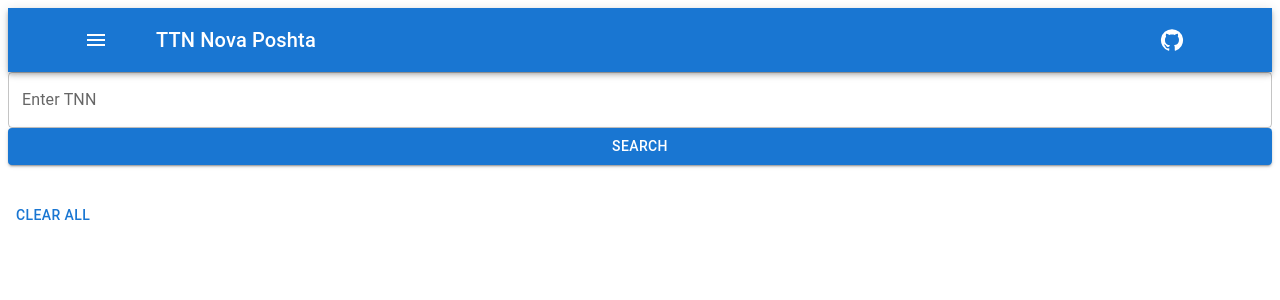
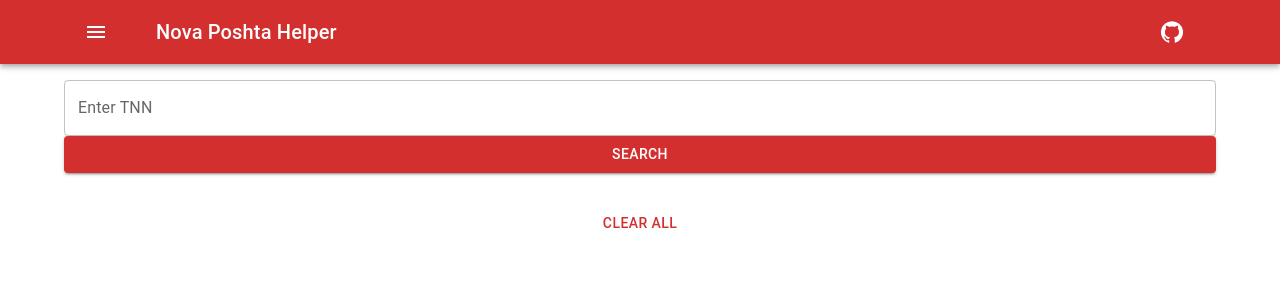
Before and after one commit to smerch88/nova_poshta, a React (Create React App) app: page /nova-poshta/ in a window 1280 px wide. Shown: the top 300 px of the page. Built offline with nearby package versions, Linux system fonts and the light colour scheme.

Commit message:
feat: theme and cards

```diff
--- a/public/index.html
+++ b/public/index.html
@@ -5,10 +5,7 @@
     <link rel="icon" href="%PUBLIC_URL%/favicon.ico" />
     <meta name="viewport" content="width=device-width, initial-scale=1" />
     <meta name="theme-color" content="#000000" />
-    <meta
-      name="description"
-      content="Web site created using create-react-app"
-    />
+    <meta name="description" content="Nova Poshta Helper" />
     <link rel="apple-touch-icon" href="%PUBLIC_URL%/logo192.png" />
     <!--
       manifest.json provides metadata used when your web app is installed on a
@@ -24,7 +21,7 @@
       work correctly both with client-side routing and a non-root public URL.
       Learn how to configure a non-root public URL by running `npm run build`.
     -->
-    <title>React App</title>
+    <title>Nova Poshta Helper</title>
 
     <!-- Start Single Page Apps for GitHub Pages -->
     <script type="text/javascript">
--- a/src/components/App.jsx
+++ b/src/components/App.jsx
@@ -1,7 +1,12 @@
 import { lazy } from 'react';
+
 import { Route, Routes } from 'react-router-dom';
 
 import { Layout } from './Layout';
+
+import { theme } from 'styles/theme';
+
+import { CssBaseline, ThemeProvider } from '@mui/material';
 
 const DepartmentsPage = lazy(() => import('../pages/Departments/Departments'));
 const TnnPage = lazy(() => import('../pages/Tnn/Tnn'));
@@ -9,12 +14,15 @@
 export const App = () => {
   return (
     <>
+      <ThemeProvider theme={theme}>
+        <CssBaseline />
         <Routes>
           <Route path="/" element={<Layout />}>
             <Route index element={<TnnPage />} />
             <Route path="departments" element={<DepartmentsPage />} />
           </Route>
         </Routes>
+      </ThemeProvider>
     </>
   );
 };
--- a/src/components/Header.jsx
+++ b/src/components/Header.jsx
@@ -64,7 +64,7 @@
               component="div"
               sx={{ flexGrow: 1, marginLeft: '40px' }}
             >
-              TTN Nova Poshta
+              Nova Poshta Helper
             </Typography>
             <IconButton
               edge="start"
--- a/src/components/Pagination.jsx
+++ b/src/components/Pagination.jsx
@@ -1,9 +1,10 @@
-import { Button, Typography } from '@mui/material';
+import { Box, Button, Typography } from '@mui/material';
 
 import { useEffect, useState } from 'react';
 
-import { useDispatch } from 'react-redux';
+import { useDispatch, useSelector } from 'react-redux';
 
+import { getIsLoading } from 'redux/departments/departments-selectors';
 import { setPageNumber } from 'redux/departments/departments-slice';
 
 export const Pagination = () => {
@@ -18,7 +19,7 @@
     setPage(page + 1);
   };
 
-  console.log(page);
+  const isLoading = useSelector(getIsLoading);
 
   useEffect(() => {
     dispatch(setPageNumber(page));
@@ -27,13 +28,23 @@
 
   return (
     <>
-      <Button onClick={onClickPrevHandler} disabled={page < 2 ? true : false}>
-        Prev Page
-      </Button>
-      <Typography component="span" mr={1} ml={1}>
-        {page}
-      </Typography>
-      <Button onClick={onClickNexthandler}>Next Page</Button>
+      <Box sx={{ display: 'flex', justifyContent: 'center' }}>
+        <Button
+          onClick={onClickPrevHandler}
+          disabled={page < 2 || isLoading ? true : false}
+        >
+          Prev Page
+        </Button>
+        <Typography variant="h5" component="span" mr={1} ml={1}>
+          {page}
+        </Typography>
+        <Button
+          onClick={onClickNexthandler}
+          disabled={isLoading ? true : false}
+        >
+          Next Page
+        </Button>
+      </Box>
     </>
   );
 };
--- a/src/components/TnnList.jsx
+++ b/src/components/TnnList.jsx
@@ -1,7 +1,23 @@
-import { Button, Divider, List, ListItem, Typography } from '@mui/material';
+import {
+  Button,
+  Card,
+  CardActionArea,
+  CardActions,
+  CardContent,
+  Divider,
+  Grid,
+  List,
+  ListItem,
+  Typography,
+} from '@mui/material';
 import { useDispatch, useSelector } from 'react-redux';
 
-import { getTnn, getError, getTnnList } from 'redux/tnn/tnn-selectors';
+import {
+  getTnn,
+  getError,
+  getTnnList,
+  getIsLoading,
+} from 'redux/tnn/tnn-selectors';
 import {
   deleteAllSavedTnn,
   deleteQueryTnn,
@@ -11,6 +27,7 @@
 export const TnnList = () => {
   const tnnData = useSelector(getTnn);
   const tnnListData = useSelector(getTnnList);
+  const isLoading = useSelector(getIsLoading);
 
   const error = useSelector(getError);
   const dispatch = useDispatch();
@@ -30,42 +47,75 @@
 
   return (
     <>
+      {isLoading && `isLoading`}
       {error && `Something went wrong: ${error}`}
       {errors && errors[0]}
       <List>
         {!error &&
           data &&
           data.map(document => (
-            <ListItem key={document.Number}>
-              <Typography component="div" sx={{ width: '100%' }}>
-                Статус доставки: {document.Status}
-              </Typography>
+            <ListItem
+              key={document.Number}
+              sx={{
+                width: '100%',
+                height: { xs: 340, sm: 220, md: 152, lg: 160, xl: 160 },
+              }}
+            >
+              <Card sx={{ width: '100%' }}>
+                <CardContent>
+                  <Typography>Статус доставки: {document.Status}</Typography>
                   <Divider />
-              <Typography component="div" sx={{ width: '100%' }}>
+                  <Typography>
                     Відправлено: {document.WarehouseSender}
                   </Typography>
                   <Divider />
-              <Typography component="div" sx={{ width: '100%' }}>
+                  <Typography>
                     Отримано: {document.WarehouseRecipient}
                   </Typography>
+                </CardContent>
+              </Card>
             </ListItem>
           ))}
       </List>
-
       <List>
+        <Grid container spacing={2}>
           {tnnListData &&
             tnnListData.map(tnn => (
-            <ListItem key={tnn} data-tnn={tnn}>
-              <Typography data-tnn={tnn} onClick={onTnnListClickHandler}>
+              <Grid item xs={12} sm={6} md={4} key={tnn} data-tnn={tnn}>
+                <ListItem sx={{ minWidth: 275 }}>
+                  <Card sx={{ width: '100%' }}>
+                    <CardActionArea>
+                      <CardContent
+                        onClick={onTnnListClickHandler}
+                        data-tnn={tnn}
+                      >
+                        <Typography
+                          onClick={onTnnListClickHandler}
+                          sx={{ textAlign: 'center' }}
+                          data-tnn={tnn}
+                        >
                           {tnn}
                         </Typography>
-              <Button data-tnn={tnn} onClick={onTnnDeleteClickHandler}>
+                      </CardContent>
+                    </CardActionArea>
+                    <CardActions>
+                      <Button
+                        fullWidth
+                        data-tnn={tnn}
+                        onClick={onTnnDeleteClickHandler}
+                      >
                         delete
                       </Button>
+                    </CardActions>
+                  </Card>
                 </ListItem>
+              </Grid>
             ))}
+        </Grid>
       </List>
-      <Button onClick={onAllTnnDeleteClickHandler}>clear all</Button>
+      <Button onClick={onAllTnnDeleteClickHandler} fullWidth>
+        clear all
+      </Button>
     </>
   );
 };
--- a/src/components/TnnSearchForm.jsx
+++ b/src/components/TnnSearchForm.jsx
@@ -66,6 +66,7 @@
       <Box
         component="form"
         onSubmit={formik.handleSubmit}
+        mt={2}
         sx={{
           gap: 1,
         }}
--- a/src/pages/Departments/Departments.jsx
+++ b/src/pages/Departments/Departments.jsx
@@ -1,3 +1,5 @@
+import { Container } from '@mui/material';
+
 import { DepartmentsList } from 'components/DepartmentsList';
 import { DepartmentsSearchForm } from 'components/DepartmentsSearchForm';
 import { Pagination } from 'components/Pagination';
@@ -5,9 +7,11 @@
 const Departments = () => {
   return (
     <>
-      <DepartmentsSearchForm />
-      <DepartmentsList />
-      <Pagination />
+      <Container>
+        <DepartmentsSearchForm />
+        <DepartmentsList />
+        <Pagination />
+      </Container>
     </>
   );
 };
--- a/src/pages/Tnn/Tnn.jsx
+++ b/src/pages/Tnn/Tnn.jsx
@@ -1,11 +1,15 @@
+import { Container } from '@mui/material';
+
 import { TnnList } from 'components/TnnList';
 import { TnnSearchForm } from 'components/TnnSearchForm';
 
 const Tnn = () => {
   return (
     <>
-      <TnnSearchForm />
-      <TnnList />
+      <Container>
+        <TnnSearchForm />
+        <TnnList />
+      </Container>
     </>
   );
 };
--- /dev/null
+++ b/src/styles/theme.js
@@ -0,0 +1,10 @@
+import { createTheme } from '@mui/material';
+import { red } from '@mui/material/colors';
+
+export const theme = createTheme({
+  palette: {
+    primary: {
+      main: red[700],
+    },
+  },
+});
```
Lines whose indentation alone changed are shown as unchanged.
